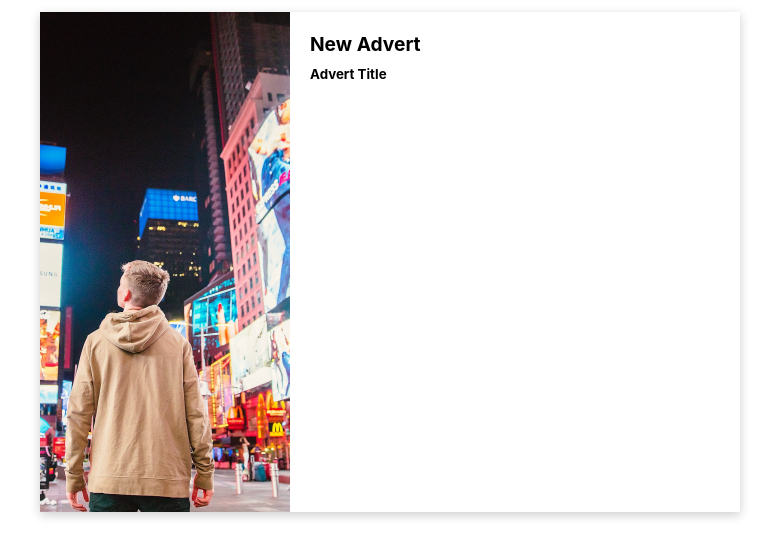
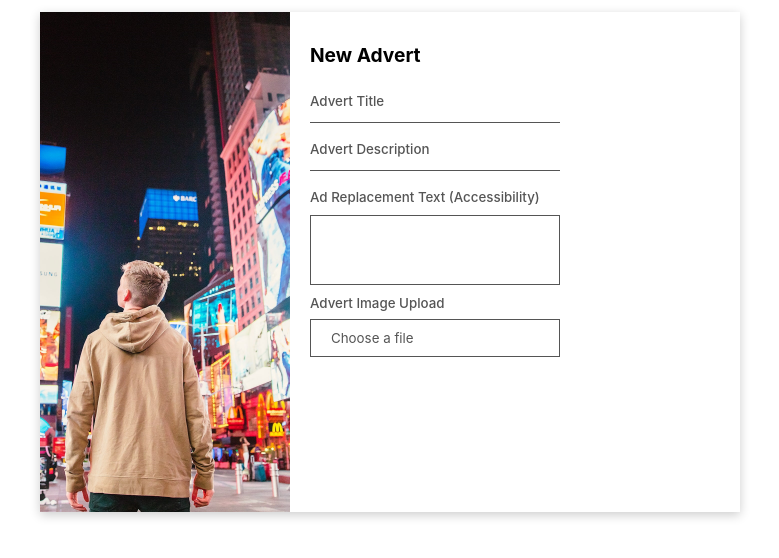
Before and after one commit to bigowash/PrivatelyPromoted, a website: page web-app/static/advertiser-page/new-advert/new-advert.html in a window 1280 px wide. Shown: the part 154-712 px from the top of the page, without its empty margins (250-1029 px from the left). Drawn offline with Linux system fonts and the light colour scheme.

Commit message:
Created File input button

```diff
--- a/web-app/static/advertiser-page/new-advert/new-advert.css
+++ b/web-app/static/advertiser-page/new-advert/new-advert.css
@@ -16,13 +16,16 @@ h1 {
 h2 {
     font-size: larger;
     font-weight: bold;
-    margin: 0px;
 }
 
 h3 {
-    font-size:smaller;
-    font-weight: bolder;
-    margin: 0px;
+    font-size: smaller;
+    font-weight: 450;
+    margin-top: 0px;
+    margin-left: 0px;
+    margin-right: 0px;
+    margin-bottom: 5px;
+    color: #555;
 }
 
 main {
@@ -46,8 +49,133 @@ main {
 .padding-div {
     padding-left: 20px;
     padding-right: 10px;
-    padding-top: 20px;
+    padding-top: 15px;
     display: flex;
     flex-direction: column;
     gap: 10px;
+    width: 250px;
 }
+
+/* Single line text input */
+
+.text-input-container {
+    position: relative;
+    margin-bottom: 8px;
+}
+
+.text-input-container label {
+    position: absolute;
+    top: 0px;
+    left: 0px;
+    font-size: smaller;
+    font-weight: 450;
+    color: #555;
+    pointer-events: none;
+    transition: all 0.2s ease-in-out;
+}
+
+.text-input-container input {
+    border: 0;
+    border-bottom: 1px solid #555;
+    background: transparent;
+    width: 100%;
+    padding: 8px 0 5px 0;
+    font-size: smaller;
+    color: #555;
+}
+
+.text-input-container input:focus {
+    border: none;
+    outline: none;
+    border-bottom: 1px solid #e74c3c;
+}
+
+.text-input-container input:hover {
+    border: none;
+    outline: none;
+    border-bottom: 1px solid #e74c3c;
+}
+
+.text-input-container input:focus ~ label,
+.text-input-container input:valid ~ label {
+    top: -12px;
+    font-size: 12px;
+}
+
+.ad-replacement-text-container {
+    display: flex;
+    flex-direction: column;
+    gap: 5px;
+}
+
+/* Replacement text box */
+
+.text-box {
+    border: 1px solid #555;
+    width: 100%;
+    height: 70px;
+    padding: 10px;
+    box-sizing: border-box;
+}
+
+.text-box:focus {
+    border: none;
+    outline: none;
+    border: 1px solid #e74c3c;
+}
+
+.text-box:hover {
+    border: 1px solid #e74c3c
+}
+
+/* Advert Upload */
+.file-input-wrapper {
+    display: flex; /* Set the display property to flex */
+    align-items: center; /* Center items vertically */
+    color: #555;
+    font-size: smaller;
+    padding: 10px 20px;
+    cursor: pointer;
+    border: 1px solid #555;
+    margin-top: 8px;
+}
+
+.file-input-wrapper:hover {
+    border: 1px solid #e74c3c;
+}
+
+.file-input-label {
+    margin-right: 10px;
+}
+
+.file-input {
+    opacity: 0;
+    width: 0;
+    height: 0;
+}
+
+.file-input-name {
+    flex: 1; /* Set the flex property to 1 to take up remaining space */
+    max-width: 200px;
+    overflow: hidden;
+    text-overflow: ellipsis;
+    white-space: nowrap;
+    margin-left: 10px;
+}
+
+.file-input-wrapper.has-file {
+    border: 1px solid #4caf50;
+}
+
+/* .file-input-wrapper.has-file:hover {
+    background-color: #3d8b3d;
+} */
+
+/* New CSS code to display the message to the right */
+.file-input-label {
+    display: flex;
+}
+
+.file-input-name {
+    flex: 0 0 auto; /* Set the flex property to 0 to prevent the item from growing or shrinking */
+}
--- a/web-app/static/advertiser-page/new-advert/new-advert.html
+++ b/web-app/static/advertiser-page/new-advert/new-advert.html
@@ -13,6 +13,10 @@
             rel="stylesheet"
         />
         <script type="module" src="new-advert.js"></script>
+        <link
+            rel="stylesheet"
+            href="https://cdnjs.cloudflare.com/ajax/libs/font-awesome/5.15.3/css/all.min.css"
+        />
     </head>
 
     <!-- Content -->
@@ -30,11 +34,54 @@
 
             <!-- Padding -->
             <div class="padding-div">
+                <!-- Div Title -->
                 <h2>New Advert</h2>
 
-                <h3>Advert Title</h3>
+                <!-- Ad Title -->
+                <div class="text-input-container">
+                    <input type="text" required id="advert-title" />
+                    <label>Advert Title</label>
+                </div>
 
+                <!-- Ad Description -->
+                <div class="text-input-container">
+                    <input type="text" required id="advert-description" />
+                    <label>Advert Description</label>
+                </div>
 
+                <!-- Ad Replacement Text -->
+                <div
+                    class="ad-replacement-text-container"
+                    title="Visual description of the advert, used by screenreaders or if the image is not correctly loaded."
+                >
+                    <label for="ad-replacement-text">
+                        <h3>Ad Replacement Text (Accessibility)</h3>
+                    </label>
+
+                    <input
+                        type="text"
+                        class="text-box"
+                        id="ad-replacement-text"
+                        name="ad-replacement-text"
+                        required
+                    />
+                </div>
+
+                <!-- Advert Upload -->
+
+                <div>
+                    <label for="file-input-wrapper">
+                        <h3>Advert Image Upload</h3>
+                    </label>
+
+                    <div class="file-input-wrapper" name="file-input-wrapper">
+                        <label for="file-input" class="file-input-label">
+                            <i class="fa fa-cloud-upload"></i> Choose a file
+                        </label>
+                        <input type="file" id="file-input" class="file-input" />
+                        <span class="file-input-name"></span>
+                    </div>
+                </div>
             </div>
         </div>
     </main>
--- a/web-app/static/advertiser-page/new-advert/new-advert.js
+++ b/web-app/static/advertiser-page/new-advert/new-advert.js
@@ -0,0 +1,19 @@
+///
+// File upload button functionality
+///
+
+// Getting elements by class
+const fileInput = document.querySelector(".file-input");
+const fileInputName = document.querySelector(".file-input-name");
+const fileInputWrapper = document.querySelector(".file-input-wrapper");
+
+fileInput.addEventListener("change", (event) => {
+    const fileName = event.target.value.split("\\").pop();
+    if (fileName) {
+        fileInputName.textContent = fileName;
+        fileInputWrapper.classList.add("has-file");
+    } else {
+        fileInputName.textContent = "";
+        fileInputWrapper.classList.remove("has-file");
+    }
+});
```
Also changed, not shown: web-app/static/profileSelector/profiles.html (+5 -0 lines).
